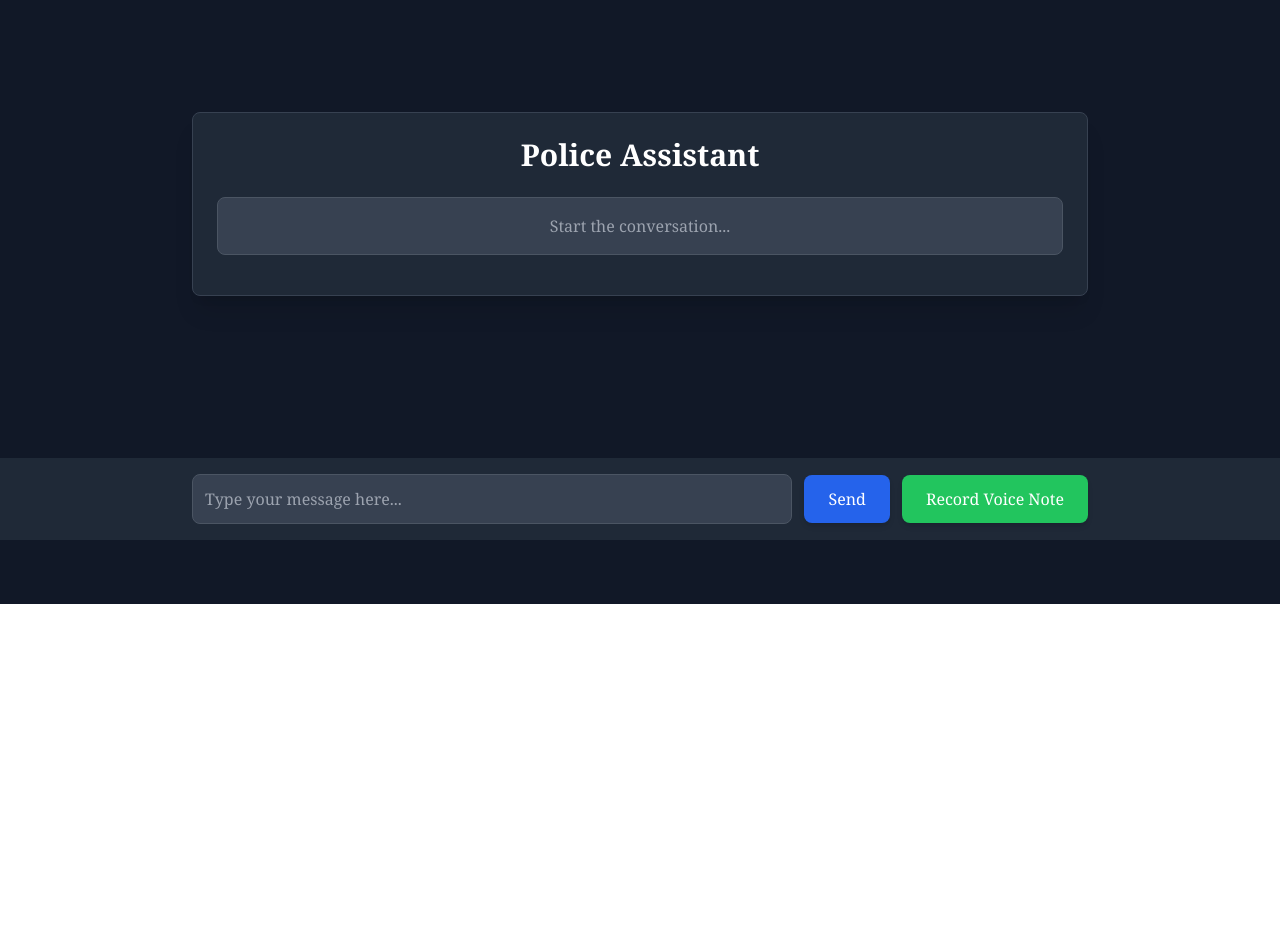
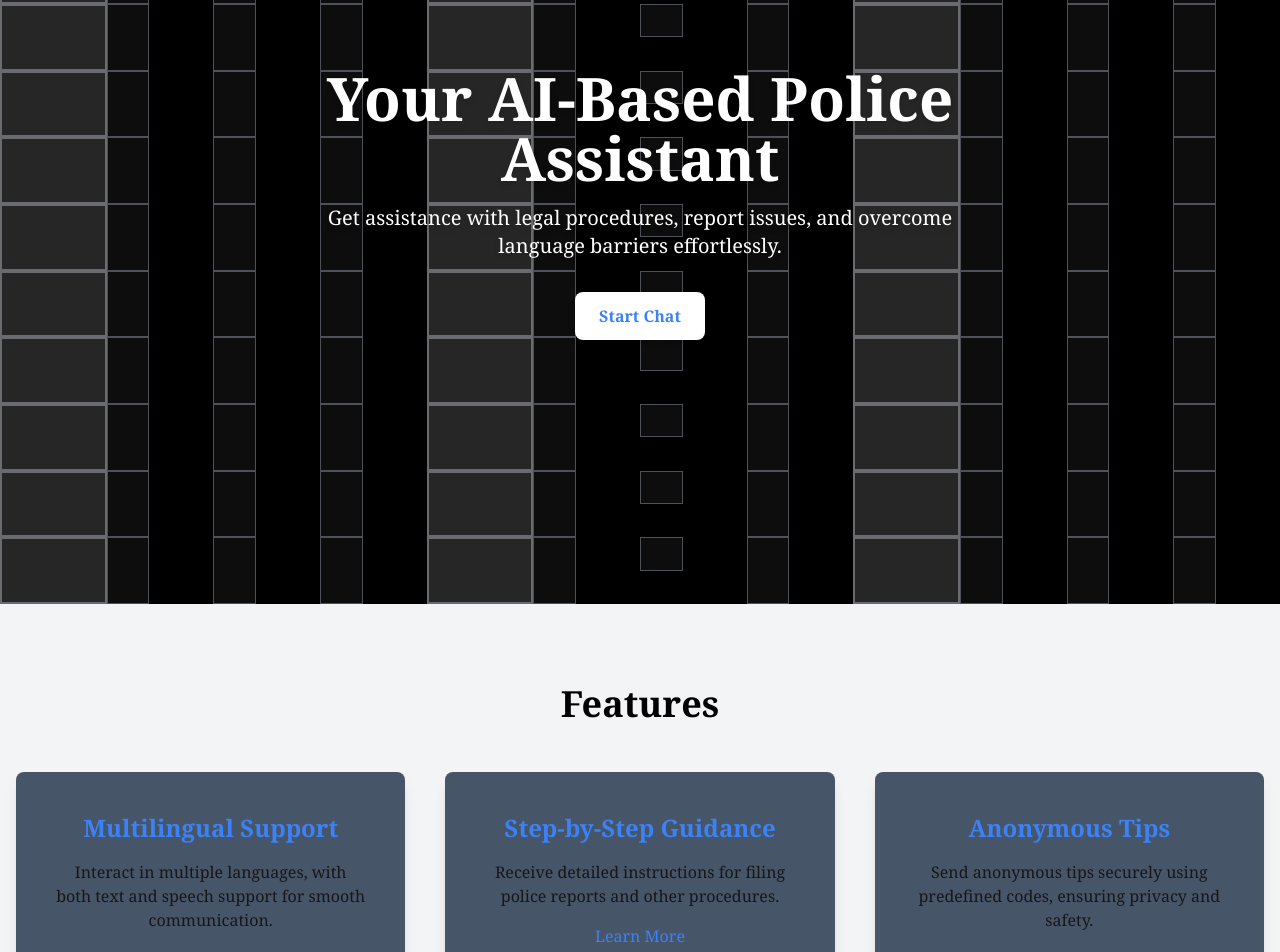
Before and after one commit to nishantraghuvanshi/goa_police_hackathon_assistant, a Next.js app: page / in a window 1280 px wide. Shown: the part 260-1212 px from the top of the page. Before the commit the page ends 864 px from the top, so only its background shows below. Built offline with nearby package versions, Linux system fonts and the light colour scheme.

Commit message:
main page and mapping

```diff
--- a/app/_component/header.tsx
+++ b/app/_component/header.tsx
@@ -30,14 +30,14 @@ const Header = () => {
                 Procedures
               </Link>
             </li>
-            {/* <li>
+            <li>
               <Link
                 href="/chatbot"
                 className="transition duration-300 ease-in-out hover:bg-blue-600 rounded-md p-3 font-semibold"
               >
                 Chatbot
               </Link>
-            </li> */}
+            </li>
             <li>
               <Link
                 href="/report-issue"
--- a/app/(chatbot)/page.tsx
+++ b/app/chatbot/page.tsx
@@ -1,20 +1,40 @@
 "use client";
-
 import { useState, useRef, useEffect } from "react";
 
 export default function Chatbot() {
+  // Define the interface for messages
   interface Message {
     sender: string;
     text: string;
     audio?: string;
   }
 
-  const [messages, setMessages] = useState<Message[]>([]); // Store chat messages (text and voice)
-  const [inputValue, setInputValue] = useState(""); // Store input value for text
+  // Language code mapping
+  const languageCodes = {
+    Kannada: "kn",
+    Tamil: "ta",
+    Telugu: "te",
+    Malayalam: "ml",
+    Bodo: "brx",
+    English: "en",
+    Meitei: "mni",
+    Odia: "or",
+    Marathi: "mr",
+    Punjabi: "pa",
+    Gujarati: "gu",
+    Bengali: "bn",
+    Hindi: "hi",
+    Assamese: "as",
+    Rajasthani: "raj",
+  };
+
+  const [messages, setMessages] = useState<Message[]>([]); // Store chat messages
+  const [inputValue, setInputValue] = useState(""); // Store input value
   const [isRecording, setIsRecording] = useState(false); // Track if recording is active
   const [audioUrl, setAudioUrl] = useState<string | undefined>(undefined); // Store the audio URL for playback
-  const mediaRecorderRef = useRef<MediaRecorder | null>(null); // MediaRecorder reference to manage recording
-  const audioChunksRef = useRef([]); // Store the audio data
+  const [selectedLanguage, setSelectedLanguage] = useState("English"); // Store the selected language
+  const mediaRecorderRef = useRef<MediaRecorder | null>(null); // MediaRecorder reference
+  const audioChunksRef = useRef([]); // Store audio data
 
   // Ref for the last message element to scroll into view
   const endOfMessagesRef = useRef<HTMLDivElement | null>(null);
@@ -87,6 +107,7 @@ export default function Chatbot() {
   const sendAudioToBackend = async (audioBlob: Blob) => {
     const formData = new FormData();
     formData.append("audio", audioBlob, "recording.wav");
+    formData.append("languageCode", languageCodes[selectedLanguage]); // Include language code
 
     try {
       const response = await fetch("http://localhost:5000/api/upload-audio", {
@@ -107,6 +128,14 @@ export default function Chatbot() {
         text: data.transcription || "Audio received!",
       };
       setMessages((prevMessages) => [...prevMessages, botMessage]);
+
+      const audioBuffer = Buffer.from(data.audio, "base64"); // Decoding base64 to binary
+      const blob = new Blob([audioBuffer], { type: "audio/wav" });
+
+      // Create a URL for the Blob and play the audio
+      const audioUrl = URL.createObjectURL(blob);
+      const audio = new Audio(audioUrl);
+      audio.play();
     } catch (error) {
       console.error("Error sending audio:", error);
     }
@@ -141,7 +170,6 @@ export default function Chatbot() {
     }
   };
 
-  // Render the chat interface
   return (
     <div className="min-h-screen flex flex-col bg-gray-900">
       <div className="flex-grow flex flex-col items-center justify-center p-6">
@@ -149,6 +177,25 @@ export default function Chatbot() {
           <h2 className="text-3xl font-semibold mb-6 text-center text-white">
             Police Assistant
           </h2>
+
+          {/* Language Selection Dropdown */}
+          <div className="mb-4">
+            <label htmlFor="language" className="text-white mb-2 block">
+              Select Language:
+            </label>
+            <select
+              id="language"
+              value={selectedLanguage}
+              onChange={(e) => setSelectedLanguage(e.target.value)}
+              className="p-2 bg-gray-700 border border-gray-600 text-white rounded-lg"
+            >
+              {Object.keys(languageCodes).map((language) => (
+                <option key={language} value={language}>
+                  {language}
+                </option>
+              ))}
+            </select>
+          </div>
 
           {/* Chat messages section */}
           <div className="flex-grow bg-gray-700 p-4 rounded-lg mb-4 overflow-y-auto max-h-[60vh] border border-gray-600">
@@ -197,11 +244,10 @@ export default function Chatbot() {
                 ))}
               </ul>
             )}
-            {/* This div will be used to automatically scroll to the latest message */}
             <div ref={endOfMessagesRef} />
           </div>
 
-          {/* Input and recording section fixed at the bottom */}
+          {/* Input and recording section */}
           <div className="fixed bottom-0 left-0 w-full bg-gray-800 p-4">
             <div className="flex items-center space-x-3 max-w-4xl mx-auto">
               <input
@@ -210,37 +256,35 @@ export default function Chatbot() {
                 placeholder="Type your message here..."
                 value={inputValue}
                 onChange={(e) => setInputValue(e.target.value)}
-                onKeyPress={(e) => e.key === "Enter" && handleSend()} // Send on Enter key
+                onKeyPress={(e) => {
+                  if (e.key === "Enter") handleSend();
+                }}
               />
+
               <button
-                className="bg-blue-600 text-white px-6 py-3 rounded-lg shadow-md hover:bg-blue-700 transition duration-300"
+                className="p-3 bg-blue-600 text-white rounded-lg hover:bg-blue-500"
                 onClick={handleSend}
               >
                 Send
               </button>
-              <button
-                className={`px-6 py-3 rounded-lg shadow-md text-white transition duration-300 ${
-                  isRecording
-                    ? "bg-red-500 hover:bg-red-600"
-                    : "bg-green-500 hover:bg-green-600"
-                }`}
-                onClick={isRecording ? stopRecording : startRecording}
-              >
-                {isRecording ? "Stop Recording" : "Record Voice Note"}
-              </button>
+
+              {isRecording ? (
+                <button
+                  className="p-3 bg-red-600 text-white rounded-lg hover:bg-red-500"
+                  onClick={stopRecording}
+                >
+                  Stop
+                </button>
+              ) : (
+                <button
+                  className="p-3 bg-green-600 text-white rounded-lg hover:bg-green-500"
+                  onClick={startRecording}
+                >
+                  Record
+                </button>
+              )}
             </div>
           </div>
-
-          {/* Play back the recorded voice note */}
-          {audioUrl && (
-            <div className="mt-4">
-              <audio
-                controls
-                src={audioUrl}
-                className="rounded-lg shadow bg-gray-500"
-              />
-            </div>
-          )}
         </div>
       </div>
     </div>
--- a/app/page.tsx
+++ b/app/page.tsx
@@ -1,287 +1,125 @@
-"use client";
+import Link from "next/link";
 
-import { useState, useRef, useEffect } from "react";
+export default function Home() {
+  return (
+    <div className="bg-gray-100 flex flex-col">
+      {/* Hero Section */}
+      <section className="relative min-h-screen flex items-center justify-center bg-black text-white text-center p-6">
+        {/* Grid Background */}
+        <div className="absolute inset-0 bg-transparent z-0">
+          <div className="grid grid-cols-12 grid-rows-12 gap-0 w-full h-full">
+            {Array.from({ length: 12 * 12 }).map((_, index) => {
+              const isVertical = index % 6 === 0; // More vertical lines
+              const isThick = index % 4 === 0; // Thicker lines on every 4th index
+              return (
+                <div
+                  key={index}
+                  className={`border ${
+                    isThick ? "border-gray-300" : "border-gray-400"
+                  } opacity-50 ${isThick ? "border-2" : "border"}`} // Increased opacity and darker colors
+                  style={{
+                    width: isThick ? "100%" : "40%", // Thicker lines are full width
+                    height: isVertical ? (isThick ? "100%" : "50%") : "100%", // Vary height for vertical lines
+                    backgroundColor: isThick
+                      ? "rgba(255, 255, 255, 0.3)"
+                      : "rgba(255, 255, 255, 0.10)", // Adjusted colors for visibility
+                  }}
+                />
+              );
+            })}
+          </div>
+        </div>
 
-export default function Chatbot() {
-  interface Message {
-    sender: string;
-    text: string;
-    audio?: string;
-  }
+        {/* Hero Content */}
+        <div className="relative z-10 flex flex-col items-center max-w-2xl">
+          <h2 className="text-5xl text-white md:text-6xl font-bold mb-4 drop-shadow-md">
+            Your AI-Based Police Assistant
+          </h2>
+          <p className="text-lg text-white md:text-xl mb-8 drop-shadow-md">
+            Get assistance with legal procedures, report issues, and overcome
+            language barriers effortlessly.
+          </p>
+          <Link
+            href="/help"
+            className="bg-white text-blue-500 font-semibold px-6 py-3 rounded-lg shadow-md hover:bg-gray-100 transition ease-in-out duration-200"
+          >
+            Start Chat
+          </Link>
+        </div>
+      </section>
 
-  const [messages, setMessages] = useState<Message[]>([]); // Store chat messages (text and voice)
-  const [inputValue, setInputValue] = useState(""); // Store input value for text
-  const [isRecording, setIsRecording] = useState(false); // Track if recording is active
-  const [audioUrl, setAudioUrl] = useState<string | undefined>(undefined); // Store the audio URL for playback
-  const [selectedLanguage, setSelectedLanguage] = useState("English"); // Store the selected language
-  const mediaRecorderRef = useRef<MediaRecorder | null>(null); // MediaRecorder reference to manage recording
-  const audioChunksRef = useRef([]); // Store the audio data
-
-  // Ref for the last message element to scroll into view
-  const endOfMessagesRef = useRef<HTMLDivElement | null>(null);
-
-  // Function to scroll to the latest message
-  const scrollToBottom = () => {
-    endOfMessagesRef.current?.scrollIntoView({ behavior: "smooth" });
-  };
-
-  // Handle sending text messages
-  const handleSend = async () => {
-    if (inputValue.trim() === "") return;
-
-    const userMessage = { sender: "user", text: inputValue };
-    setMessages([...messages, userMessage]);
-
-    // Send text message to backend and handle the response
-    await sendMessageToBackend(userMessage.text);
-
-    setInputValue(""); // Clear input field
-  };
-
-  // Scroll to the bottom when messages are updated
-  useEffect(() => {
-    scrollToBottom();
-  }, [messages]);
-
-  // Start recording audio
-  const startRecording = () => {
-    if (!navigator.mediaDevices || !navigator.mediaDevices.getUserMedia) {
-      alert("Your browser does not support audio recording.");
-      return;
-    }
-
-    navigator.mediaDevices
-      .getUserMedia({ audio: true })
-      .then((stream) => {
-        mediaRecorderRef.current = new MediaRecorder(stream);
-        mediaRecorderRef.current.ondataavailable = (e) => {
-          audioChunksRef.current.push(e.data);
-        };
-        mediaRecorderRef.current.onstop = async () => {
-          const audioBlob = new Blob(audioChunksRef.current, {
-            type: "audio/wav",
-          });
-          const url = URL.createObjectURL(audioBlob);
-          setAudioUrl(url); // Save the audio for playback
-          audioChunksRef.current = []; // Reset the chunks
-
-          // Send audio blob to backend and handle the response
-          await sendAudioToBackend(audioBlob);
-        };
-        mediaRecorderRef.current.start();
-        setIsRecording(true);
-      })
-      .catch((err) => {
-        console.error("Error accessing microphone:", err);
-      });
-  };
-
-  // Stop recording audio
-  const stopRecording = () => {
-    if (mediaRecorderRef.current) {
-      mediaRecorderRef.current.stop();
-      setIsRecording(false);
-    }
-  };
-
-  // Function to send audio to the backend
-  const sendAudioToBackend = async (audioBlob: Blob) => {
-    const formData = new FormData();
-    formData.append("audio", audioBlob, "recording.wav");
-    formData.append("language", selectedLanguage); // Include the selected language
-
-    try {
-      const response = await fetch("http://localhost:5000/api/upload-audio", {
-        method: "POST",
-        body: formData,
-      });
-
-      if (!response.ok) {
-        throw new Error("Failed to send audio to the backend");
-      }
-
-      const data = await response.json();
-      console.log("Audio successfully uploaded:", data);
-
-      // Update the messages with the server response (transcription or status)
-      const botMessage = {
-        sender: "bot",
-        text: data.transcription || "Audio received!",
-      };
-      setMessages((prevMessages) => [...prevMessages, botMessage]);
-
-      const audioBuffer = Buffer.from(data.audio, "base64"); // Decoding base64 to binary
-      const blob = new Blob([audioBuffer], { type: "audio/wav" });
-
-      // Create a URL for the Blob and play the audio
-      const audioUrl = URL.createObjectURL(blob);
-      const audio = new Audio(audioUrl);
-      audio.play();
-    } catch (error) {
-      console.error("Error sending audio:", error);
-    }
-  };
-
-  // Function to send a text message to the backend
-  const sendMessageToBackend = async (messageText: string) => {
-    try {
-      const response = await fetch("http://localhost:5000/api/send-message", {
-        method: "POST",
-        headers: {
-          "Content-Type": "application/json",
-        },
-        body: JSON.stringify({ message: messageText }),
-      });
-
-      if (!response.ok) {
-        throw new Error("Failed to send message to the backend");
-      }
-
-      const data = await response.json();
-      console.log("Message successfully sent:", data);
-
-      // Update the messages with the server response (text response from the model)
-      const botMessage = {
-        sender: "bot",
-        text: data.response || "Message received!",
-      };
-      setMessages((prevMessages) => [...prevMessages, botMessage]); // Append the bot's response
-    } catch (error) {
-      console.error("Error sending message:", error);
-    }
-  };
-
-  // Render the chat interface
-  return (
-    <div className="min-h-screen flex flex-col bg-gray-900">
-      <div className="flex-grow flex flex-col items-center justify-center p-6">
-        <div className="w-full max-w-4xl p-6 bg-gray-800 shadow-xl rounded-lg flex flex-col border border-gray-700">
-          <h2 className="text-3xl font-semibold mb-6 text-center text-white">
-            Police Assistant
-          </h2>
-
-          {/* Language selection dropdown */}
-          <div className="mb-4">
-            <label className="text-white font-semibold">
-              Select Language:{" "}
-            </label>
-            <select
-              value={selectedLanguage}
-              onChange={(e) => setSelectedLanguage(e.target.value)}
-              className="ml-2 p-2 bg-gray-700 text-white rounded-lg border border-gray-600 focus:outline-none focus:ring-2 focus:ring-blue-500"
-            >
-              <option value="Kannada">Kannada</option>
-              <option value="Tamil">Tamil</option>
-              <option value="Telugu">Telugu</option>
-              <option value="Malayalam">Malayalam</option>
-              <option value="Bodo">Bodo</option>
-              <option value="English">English</option>
-              <option value="Meitei (Manipuri)">Meitei (Manipuri)</option>
-              <option value="Odia">Odia</option>
-              <option value="Marathi">Marathi</option>
-              <option value="Punjabi">Punjabi</option>
-              <option value="Gujarati">Gujarati</option>
-              <option value="Bengali">Bengali</option>
-              <option value="Hindi">Hindi</option>
-              <option value="Assamese">Assamese</option>
-              <option value="Rajasthani">Rajasthani</option>
-              <option value="Konkani">Konkani</option>
-            </select>
+      {/* Features Section */}
+      <section id="features" className="container mx-auto py-20 px-4">
+        <h3 className="text-4xl font-bold text-center mb-12 text-black">
+          Features
+        </h3>
+        <div className="grid grid-cols-1 md:grid-cols-3 gap-10">
+          {/* Feature 1 */}
+          <div className="bg-slate-600 p-10 rounded-lg shadow-lg text-center hover:shadow-xl transition-shadow duration-200">
+            <h4 className="text-2xl font-semibold mb-4 text-blue-500">
+              Multilingual Support
+            </h4>
+            <p className="text-base">
+              Interact in multiple languages, with both text and speech support
+              for smooth communication.
+            </p>
           </div>
 
-          {/* Chat messages section */}
-          <div className="flex-grow bg-gray-700 p-4 rounded-lg mb-4 overflow-y-auto max-h-[60vh] border border-gray-600">
-            {messages.length === 0 ? (
-              <p className="text-gray-400 text-center">
-                Start the conversation...
-              </p>
-            ) : (
-              <ul className="space-y-4">
-                {messages.map((message, index) => (
-                  <li
-                    key={index}
-                    className={`flex ${
-                      message.sender === "user"
-                        ? "justify-end"
-                        : "justify-start"
-                    }`}
-                  >
-                    {message.sender === "bot" ? (
-                      <div
-                        className={`p-4 rounded-lg shadow-lg ${
-                          message.text.includes("Error")
-                            ? "bg-red-500 text-white"
-                            : "bg-gray-500 text-white"
-                        } max-w-md w-full`}
-                      >
-                        <div className="font-semibold text-lg">Bot:</div>
-                        <div className="mt-1 text-sm">
-                          <span className="text-white font-semibold">
-                            {message.text}
-                          </span>
-                        </div>
-                      </div>
-                    ) : (
-                      <div
-                        className={`p-3 rounded-lg shadow-sm ${
-                          message.sender === "user"
-                            ? "bg-blue-600 text-white"
-                            : "bg-gray-500 text-white"
-                        }`}
-                      >
-                        {message.text}
-                      </div>
-                    )}
-                  </li>
-                ))}
-              </ul>
-            )}
-            {/* This div will be used to automatically scroll to the latest message */}
-            <div ref={endOfMessagesRef} />
+          {/* Feature 2 */}
+          <div className="bg-slate-600 p-10 rounded-lg shadow-lg text-center hover:shadow-xl transition-shadow duration-200">
+            <h4 className="text-2xl font-semibold mb-4 text-blue-500">
+              Step-by-Step Guidance
+            </h4>
+            <p className="text-base">
+              Receive detailed instructions for filing police reports and other
+              procedures.
+            </p>
+            <Link
+              href="/procedures"
+              className="text-blue-500 hover:underline mt-4 inline-block"
+            >
+              Learn More
+            </Link>
           </div>
 
-          {/* Input and recording section fixed at the bottom */}
-          <div className="fixed bottom-0 left-0 w-full bg-gray-800 p-4">
-            <div className="flex items-center space-x-3 max-w-4xl mx-auto">
-              <input
-                type="text"
-                className="flex-grow text-white p-3 bg-gray-700 border border-gray-600 rounded-lg focus:outline-none focus:ring-2 focus:ring-blue-500"
-                placeholder="Type your message here..."
-                value={inputValue}
-                onChange={(e) => setInputValue(e.target.value)}
-                onKeyPress={(e) => e.key === "Enter" && handleSend()} // Send on Enter key
-              />
-              <button
-                className="bg-blue-600 text-white px-6 py-3 rounded-lg shadow-md hover:bg-blue-700 transition duration-300"
-                onClick={handleSend}
-              >
-                Send
-              </button>
-              <button
-                className={`px-6 py-3 rounded-lg shadow-md text-white transition duration-300 ${
-                  isRecording
-                    ? "bg-red-500 hover:bg-red-600"
-                    : "bg-green-500 hover:bg-green-600"
-                }`}
-                onClick={isRecording ? stopRecording : startRecording}
-              >
-                {isRecording ? "Stop Recording" : "Record Voice Note"}
-              </button>
-            </div>
+          {/* Feature 3 */}
+          <div className="bg-slate-600 p-10 rounded-lg shadow-lg text-center hover:shadow-xl transition-shadow duration-200">
+            <h4 className="text-2xl font-semibold mb-4 text-blue-500">
+              Anonymous Tips
+            </h4>
+            <p className="text-base">
+              Send anonymous tips securely using predefined codes, ensuring
+              privacy and safety.
+            </p>
+            <Link
+              href="/report-issue"
+              className="text-blue-500 hover:underline mt-4 inline-block"
+            >
+              Submit a Tip
+            </Link>
           </div>
+        </div>
+      </section>
 
-          {/* Play back the recorded voice note */}
-          {audioUrl && (
-            <div className="mt-4">
-              <audio
-                controls
-                src={audioUrl}
-                className="rounded-lg shadow bg-gray-500"
-              />
-            </div>
-          )}
+      {/* About Section */}
+      <section id="about" className="bg-gray-800 py-20 px-4 text-white">
+        <div className="container mx-auto text-center">
+          <h3 className="text-4xl font-bold mb-6">About This Project</h3>
+          <p className="text-lg max-w-2xl mx-auto">
+            This AI-based assistant is designed to help visitors at police
+            stations by providing basic legal knowledge, guiding them through
+            procedures, and overcoming language barriers. Built using modern
+            technologies, it ensures accessibility and privacy for all users.
+          </p>
         </div>
-      </div>
+      </section>
+
+      {/* Footer */}
+      <footer id="contact" className="bg-blue-600 text-white py-6">
+        <div className="container mx-auto text-center">
+          <p>&copy; 2024 Police Assistant Project. All rights reserved.</p>
+        </div>
+      </footer>
     </div>
   );
 }
```
Also changed, not shown: app/globals.css (line endings or trailing spaces), 1 other file (tests, documents, lock files or other folders).
